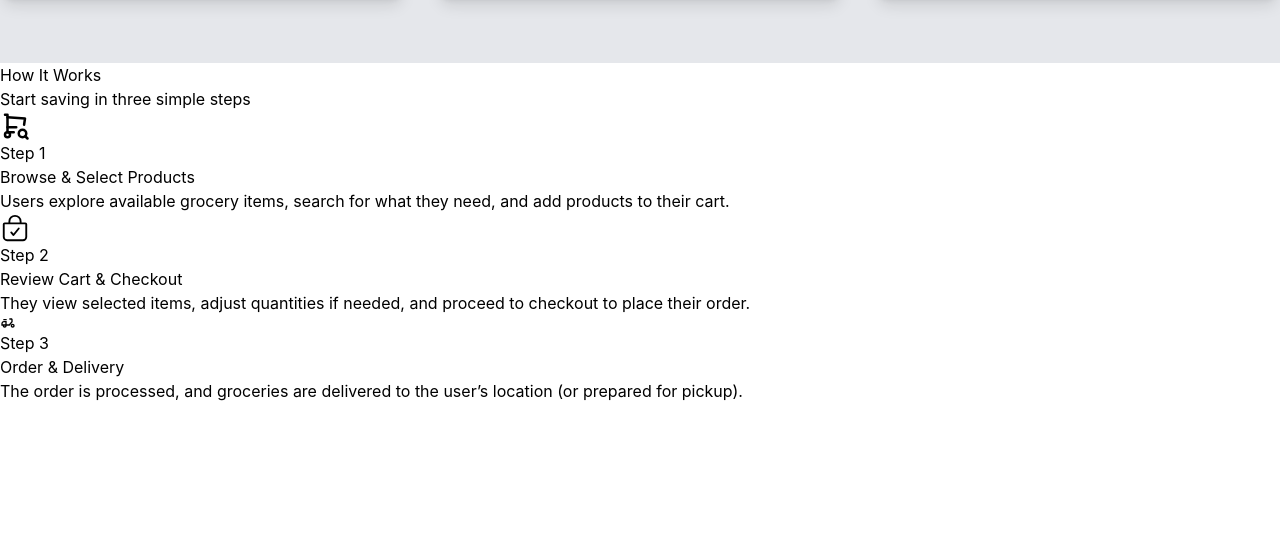
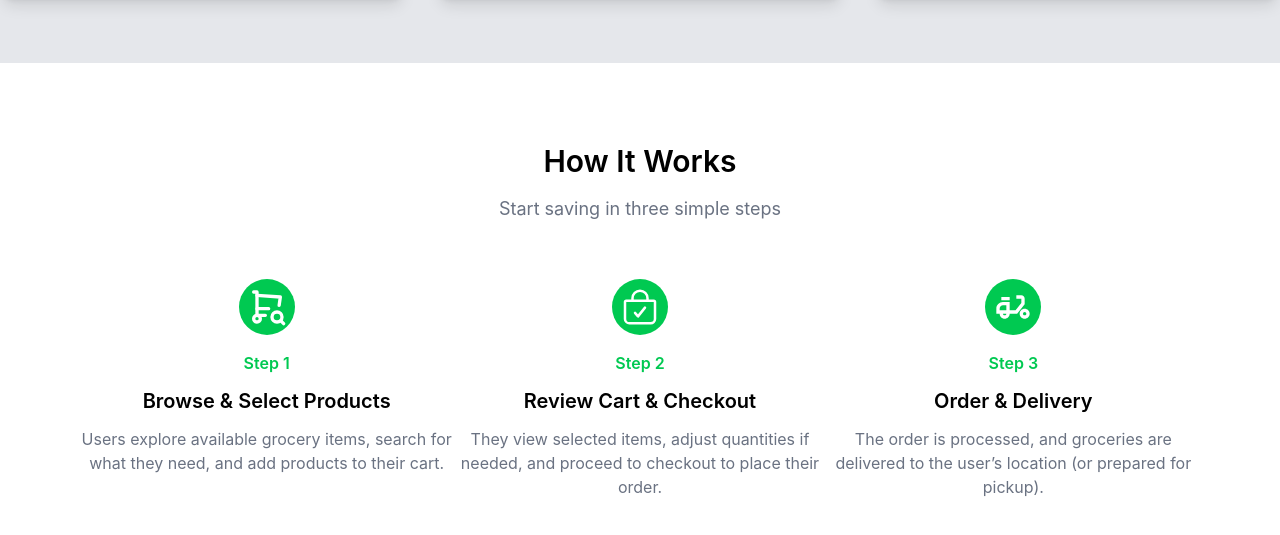
Before and after one commit to KC-Njoroge21/Grocery-Shop, a React (Vite) app: page / in a window 1280 px wide. Shown: the part 1785-2320 px from the top of the page. Before the commit the page ends 2188 px from the top, so only its background shows below. Built offline with nearby package versions, Linux system fonts and the light colour scheme.

Commit message:
Updated the How it works section UI

```diff
--- a/src/pages/Landing.jsx
+++ b/src/pages/Landing.jsx
@@ -116,48 +116,48 @@ const Landing = () => {
         </div>
       </section>
 
-      <section>
-        <div>
-          <h2>How It Works</h2>
-          <h5>Start saving in three simple steps</h5>
+      <section className="flex flex-col sm:p-20 gap-14 ">
+        <div className="flex flex-col items-center gap-4">
+          <h2 className="text-3xl font-semibold">How It Works</h2>
+          <h5 className="text-gray-500 text-lg">Start saving in three simple steps</h5>
         </div>
 
-        <div>
+        <div className="flex justify-between  flex-wrap">
 
-          <div>
-            <div>
-              <TbShoppingCartSearch size={30} />
+          <div className="flex flex-1 flex-col items-center text-center gap-4 min-w-75">
+            <div className="bg-green-500 p-2  rounded-full">
+              <TbShoppingCartSearch className="text-white" size={40} />
             </div>
-            <div>
-              <h6>Step 1</h6>
-              <h5>Browse & Select Products</h5>
-              <p>
+            <div className="flex flex-col gap-3">
+              <h6 className="text-green-500 font-semibold">Step 1</h6>
+              <h5 className="text-xl font-semibold">Browse & Select Products</h5>
+              <p className="text-gray-500">
                 Users explore available grocery items, search for what they need, and add products to their cart.
               </p>
             </div>
           </div>
 
-          <div>
-            <div>
-              <IoBagCheckOutline size={30} />
+          <div className="flex flex-1 flex-col items-center text-center gap-4 min-w-75">
+            <div className="bg-green-500 p-2 rounded-full">
+              <IoBagCheckOutline className="text-white" size={40} />
             </div>
-            <div>
-              <h6>Step 2</h6>
-              <h5>Review Cart & Checkout</h5>
-              <p>
+            <div className="flex flex-col gap-3">
+              <h6 className="text-green-500 font-semibold">Step 2</h6>
+              <h5 className="text-xl font-semibold">Review Cart & Checkout</h5>
+              <p className="text-gray-500">
                 They view selected items, adjust quantities if needed, and proceed to checkout to place their order.
               </p>
             </div>
           </div>
 
-          <div>
-            <div>
-              <MdOutlineDeliveryDining />
+          <div className="flex flex-1 flex-col items-center gap-4 text-center min-w-75">
+            <div className="bg-green-500 p-2 rounded-full">
+              <MdOutlineDeliveryDining className="text-white" size={40} />
             </div>
-            <div>
-              <h6>Step 3</h6>
-              <h5>Order & Delivery</h5>
-              <p>
+            <div className="flex flex-col gap-3">
+              <h6 className="text-green-500 font-semibold">Step 3</h6>
+              <h5 className="text-xl font-semibold">Order & Delivery</h5>
+              <p className="text-gray-500">
                 The order is processed, and groceries are delivered to the user’s location (or prepared for pickup).
               </p>
             </div>
```
